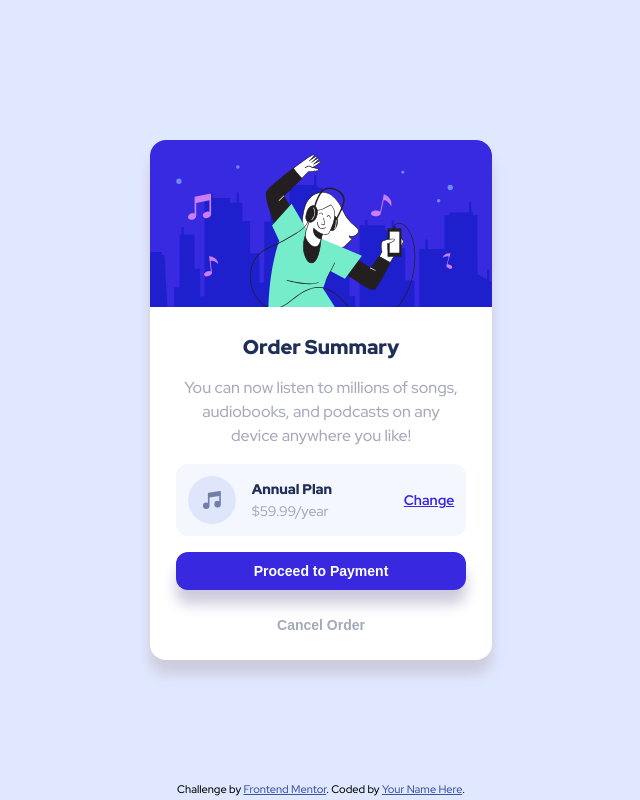
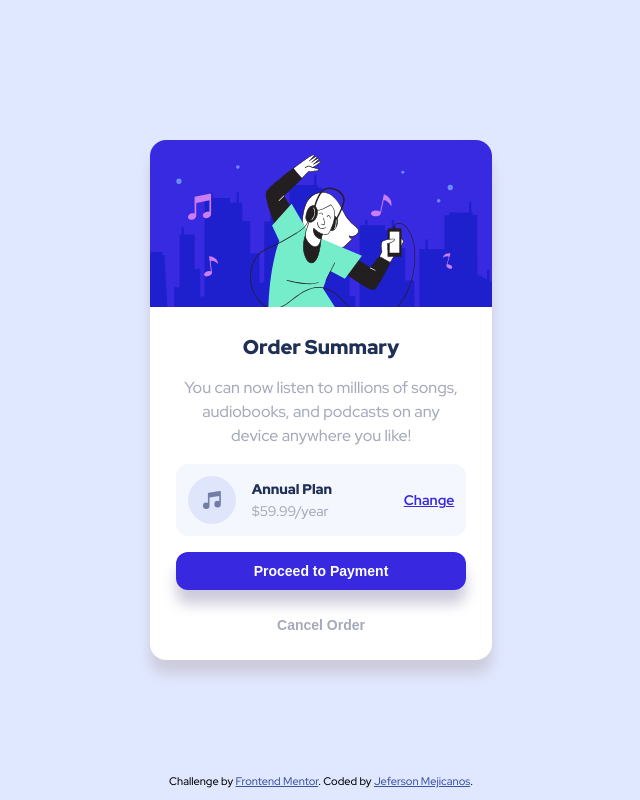
Before and after one commit to Jeferson57/Order-sumary.github.io, a plain HTML site: page index.html in a window 1280 px wide. Shown: the whole page, without its empty margins (319-959 px from the left). Drawn offline with Linux system fonts and the light colour scheme.

Commit message:
Agregue un media queries

```diff
--- /dev/null
+++ b/css/desktop.css
@@ -0,0 +1,12 @@
+.attribution {
+    display: block;
+    font-size: 11px;
+    text-align: center;
+    position: absolute;
+    bottom: 0;
+    margin-bottom: 12px;
+}
+
+.attribution a {
+    color: hsl(228, 45%, 44%);
+}
--- a/css/mian.css
+++ b/css/mian.css
@@ -140,13 +140,5 @@ body {
 }
 
 .attribution {
-    font-size: 11px;
-    text-align: center;
-    position: absolute;
-    bottom: 0;
-    margin-bottom: 4px;
+    display: none;
 }
-
-.attribution a {
-    color: hsl(228, 45%, 44%);
-}
--- a/index.html
+++ b/index.html
@@ -8,6 +8,9 @@
 
   <!-- CSS -->
   <link rel="stylesheet" href="./css/mian.css">
+
+  <!-- CSS Media queries -->
+  <link rel="stylesheet" href="./css/desktop.css" media="(min-width: 768px)">
 
   <!-- Google Fonts -->
   <link
@@ -54,7 +57,7 @@
 
   <div class="attribution">
     Challenge by <a href="https://www.frontendmentor.io?ref=challenge" target="_blank">Frontend Mentor</a>.
-    Coded by <a href="#">Your Name Here</a>.
+    Coded by <a href="https://github.com/Jeferson57">Jeferson Mejicanos</a>.
   </div>
 </body>
 </html>
```
